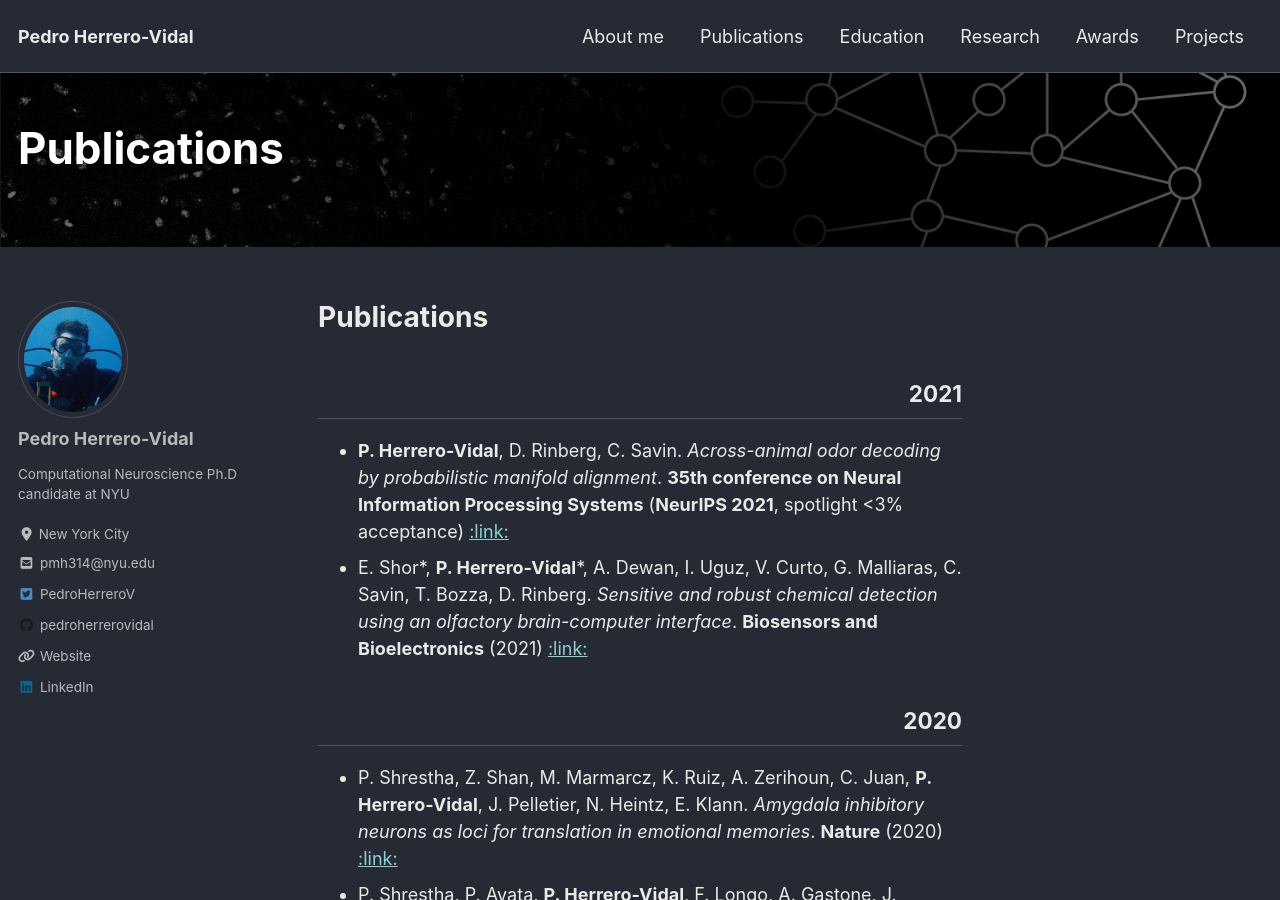
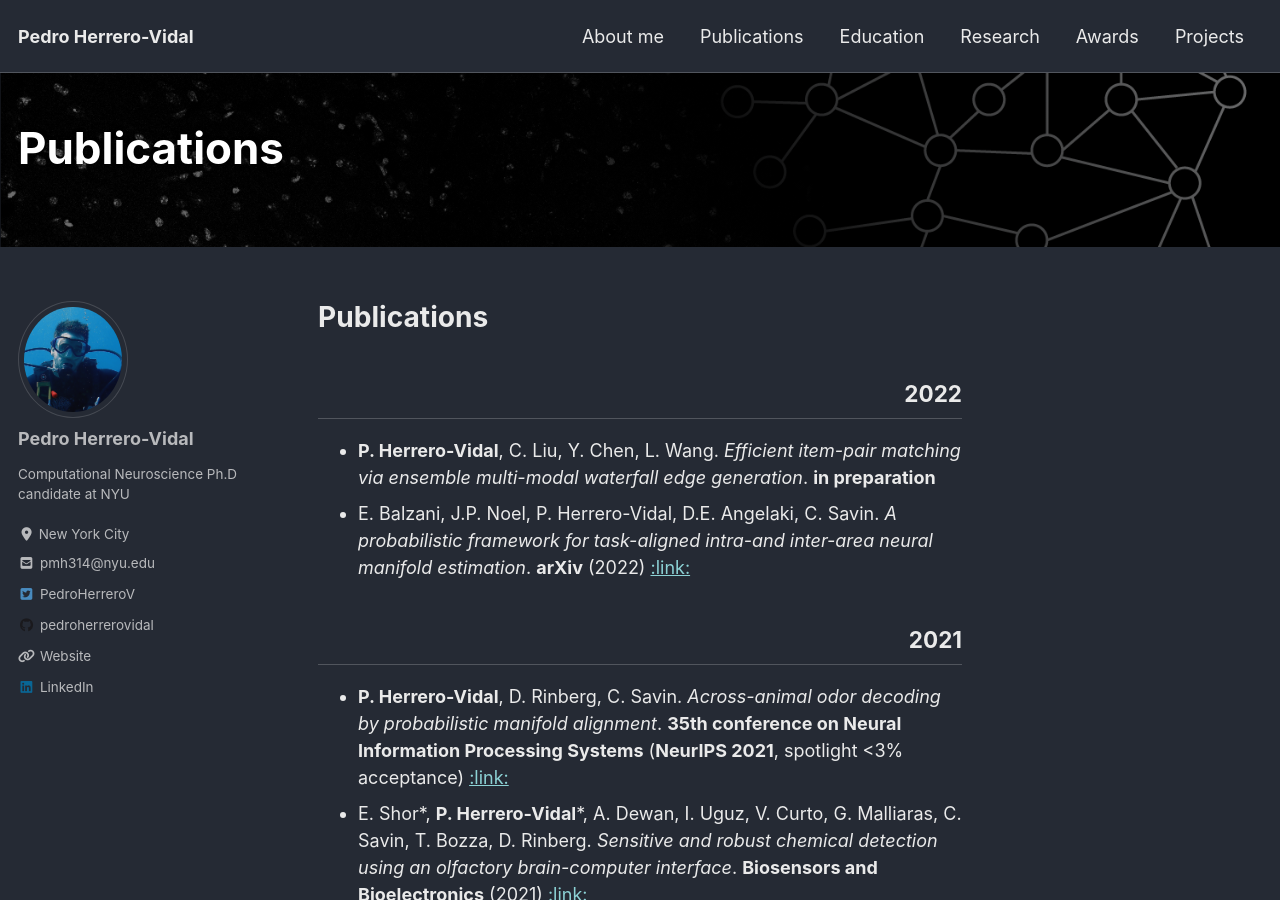
Before and after one commit to pedroherrerovidal/pedroherrerovidal.github.io, a Jekyll site: the page built from _pages/publications.md, in a window 1280 px wide and 900 px high. Built offline with Jekyll 4.4.1, drawn with Linux system fonts in a browser that asks for light colours; cached includes are drawn as plain includes; nearby versions of some CDN libraries.

Commit message:
Update publications

```diff
--- a/_pages/publications.md
+++ b/_pages/publications.md
@@ -8,6 +8,12 @@ header:
   overlay_filter: 0.5 # same as adding an opacity of 0.5 to a black background
 ---
 # **Publications**
+<div dir=rtl markdown=1>
+## 2022
+<div dir=ltr markdown=1>
+- **P. Herrero-Vidal**, C. Liu, Y. Chen, L. Wang. *Efficient item-pair matching via ensemble multi-modal waterfall edge generation*. **in preparation**  <br />
+- E. Balzani, J.P. Noel, P. Herrero-Vidal, D.E. Angelaki, C. Savin. *A probabilistic framework for task-aligned intra-and inter-area neural manifold estimation*. **arXiv** (2022) [ :link: ](https://arxiv.org/abs/2209.02816)  <br />
+
 <div dir=rtl markdown=1>
 ## 2021
 <div dir=ltr markdown=1>
```
